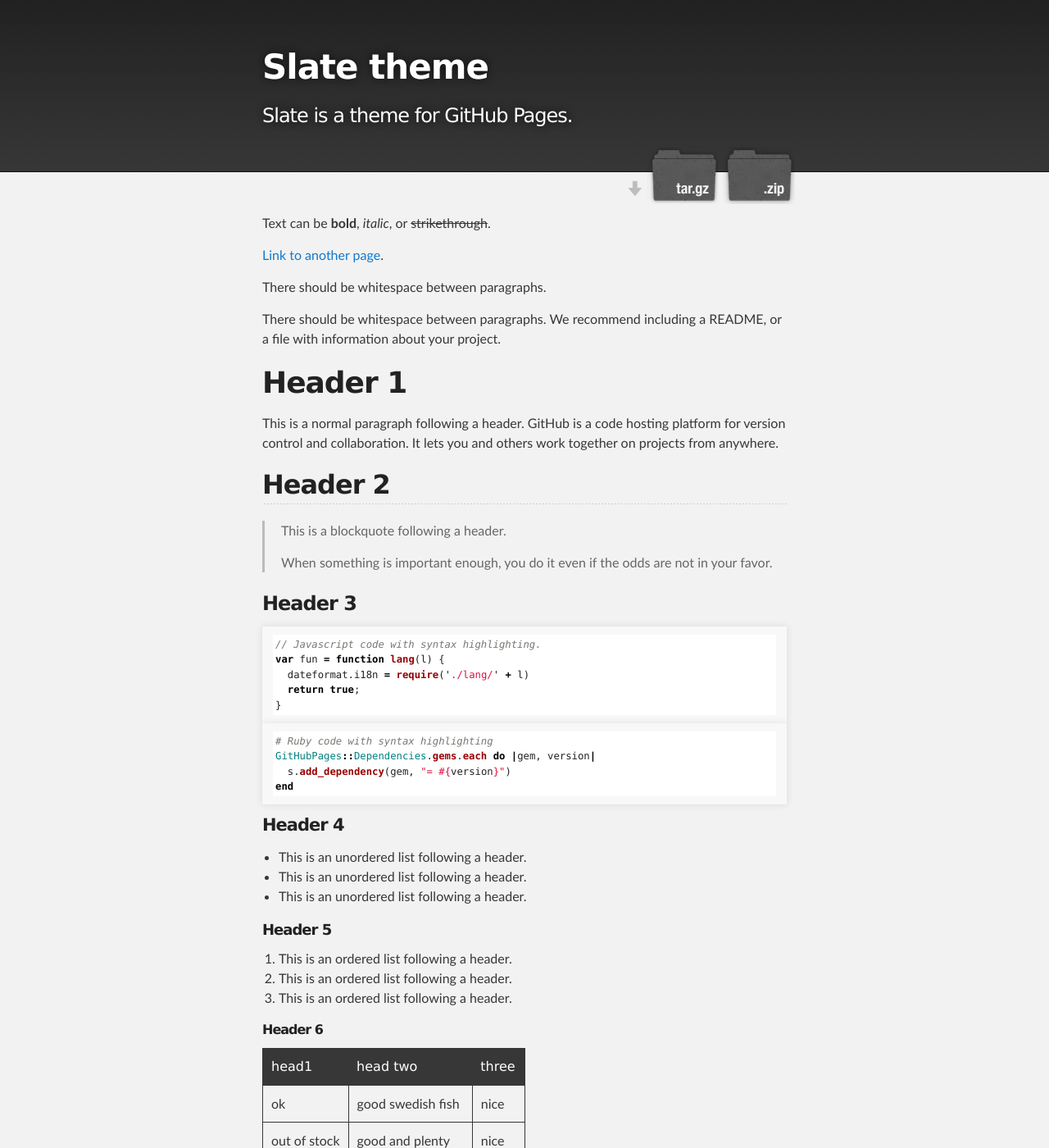
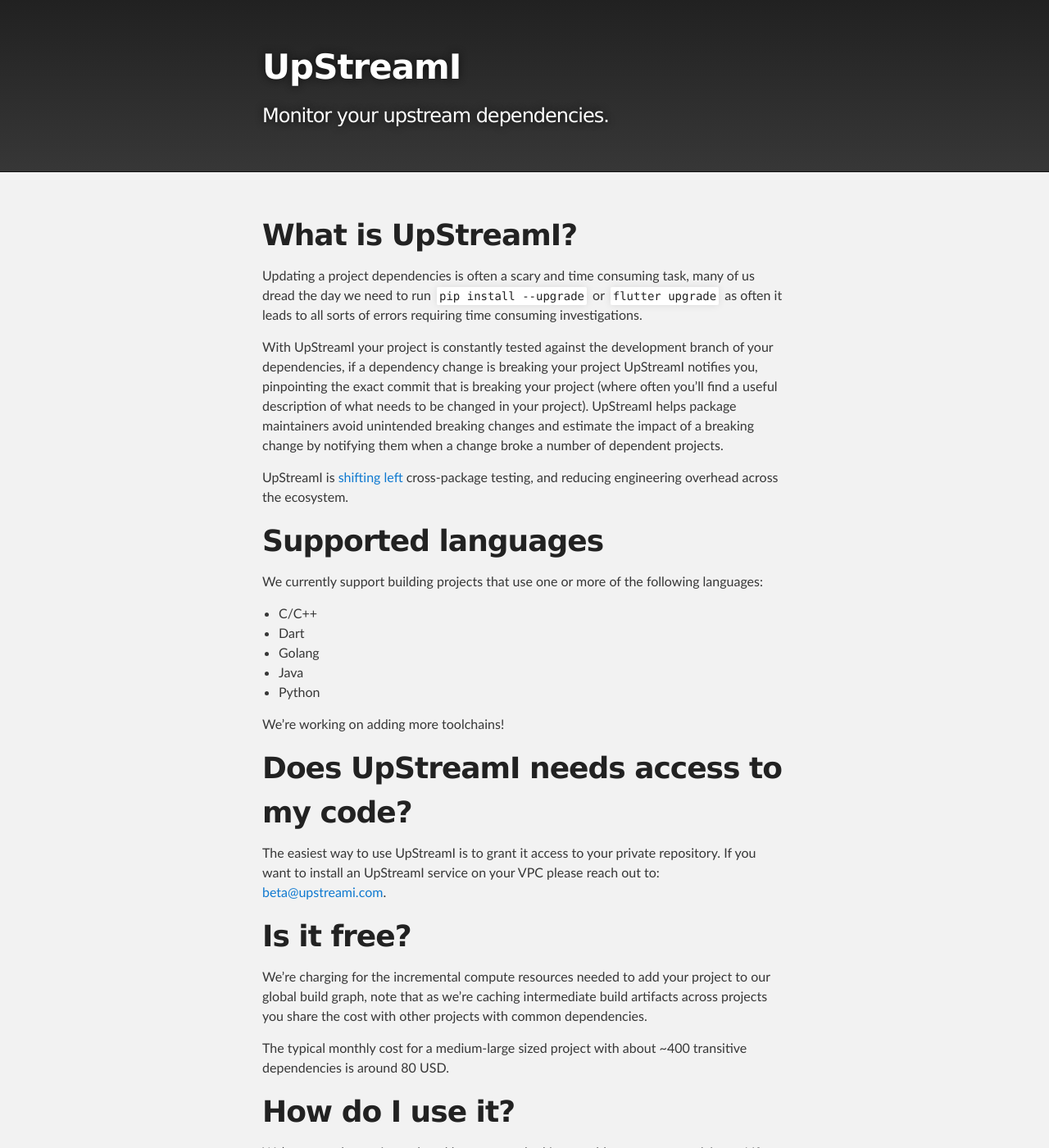
Before and after one commit to upstreami/upstreami.github.io, a Jekyll site: the page built from index.md, in a window 1280 px wide and 1400 px high. Shown: the whole window at 82% size. Built offline with Jekyll 4.4.1, drawn with Linux system fonts in a browser that asks for light colours; our own code applies the rules of GitHub Pages for plain Markdown files; some of the changed text lies outside the part shown.

Commit message:
UpStreamI beta page

````diff
--- a/_config.yml
+++ b/_config.yml
@@ -1,5 +1,7 @@
-title: Slate theme
-description: Slate is a theme for GitHub Pages.
-show_downloads: true
+title: UpStreamI
+description: Monitor your upstream dependencies.
+show_downloads: false
 google_analytics:
 theme: jekyll-theme-slate
+github:
+  is_project_page: false
--- a/index.md
+++ b/index.md
@@ -2,122 +2,42 @@
 layout: default
 ---
 
-Text can be **bold**, _italic_, or ~~strikethrough~~.
 
-[Link to another page](./another-page.html).
+# What is UpStreamI?
 
-There should be whitespace between paragraphs.
+Updating a project dependencies is often a scary and time consuming task, many of us dread the day we need to run `pip install --upgrade` or `flutter upgrade` as often it leads to all sorts of errors requiring time consuming investigations.
 
-There should be whitespace between paragraphs. We recommend including a README, or a file with information about your project.
+With UpStreamI your project is constantly tested against the development branch of your dependencies, if a dependency change is breaking your project UpStreamI notifies you, pinpointing the exact commit that is breaking your project (where often you'll find a useful description of what needs to be changed in your project). UpStreamI helps package maintainers avoid unintended breaking changes and estimate the impact of a breaking change by notifying them when a change broke a number of dependent projects.
 
-# Header 1
+UpStreamI is [shifting left](https://en.wikipedia.org/wiki/Shift-left_testing) cross-package testing, and reducing engineering overhead across the ecosystem.
 
-This is a normal paragraph following a header. GitHub is a code hosting platform for version control and collaboration. It lets you and others work together on projects from anywhere.
+# Supported languages
 
-## Header 2
+We currently support building projects that use one or more of the following languages:
+  - C/C++
+  - Dart
+  - Golang
+  - Java
+  - Python
 
-> This is a blockquote following a header.
->
-> When something is important enough, you do it even if the odds are not in your favor.
+We're working on adding more toolchains!
 
-### Header 3
+# Does UpStreamI needs access to my code?
 
-```js
-// Javascript code with syntax highlighting.
-var fun = function lang(l) {
-  dateformat.i18n = require('./lang/' + l)
-  return true;
-}
-```
+The easiest way to use UpStreamI is to grant it access to your private repository.
+If you want to install an UpStreamI service on your VPC please reach out to: <beta@upstreami.com>.
 
-```ruby
-# Ruby code with syntax highlighting
-GitHubPages::Dependencies.gems.each do |gem, version|
-  s.add_dependency(gem, "= #{version}")
-end
-```
+# Is it free?
 
-#### Header 4
+We're charging for the incremental compute resources needed to add your project to our global build graph,
+note that as we're caching intermediate build artifacts across projects you share the cost with other projects with common dependencies.
 
-*   This is an unordered list following a header.
-*   This is an unordered list following a header.
-*   This is an unordered list following a header.
+The typical monthly cost for a medium-large sized project with about ~400 transitive dependencies is around 80 USD.
 
-##### Header 5
+# How do I use it?
 
-1.  This is an ordered list following a header.
-2.  This is an ordered list following a header.
-3.  This is an ordered list following a header.
+We're currently running a closed beta, we are looking to add some more participants!
+If you want to try it out please let us know at <beta@upstreami.com>.
 
-###### Header 6
-
-| head1        | head two          | three |
-|:-------------|:------------------|:------|
-| ok           | good swedish fish | nice  |
-| out of stock | good and plenty   | nice  |
-| ok           | good `oreos`      | hmm   |
-| ok           | good `zoute` drop | yumm  |
-
-### There's a horizontal rule below this.
-
-* * *
-
-### Here is an unordered list:
-
-*   Item foo
-*   Item bar
-*   Item baz
-*   Item zip
-
-### And an ordered list:
-
-1.  Item one
-1.  Item two
-1.  Item three
-1.  Item four
-
-### And a nested list:
-
-- level 1 item
-  - level 2 item
-  - level 2 item
-    - level 3 item
-    - level 3 item
-- level 1 item
-  - level 2 item
-  - level 2 item
-  - level 2 item
-- level 1 item
-  - level 2 item
-  - level 2 item
-- level 1 item
-
-### Small image
-
-![Octocat](https://github.githubassets.com/images/icons/emoji/octocat.png)
-
-### Large image
-
-![Branching](https://guides.github.com/activities/hello-world/branching.png)
-
-
-### Definition lists can be used with HTML syntax.
-
-<dl>
-<dt>Name</dt>
-<dd>Godzilla</dd>
-<dt>Born</dt>
-<dd>1952</dd>
-<dt>Birthplace</dt>
-<dd>Japan</dd>
-<dt>Color</dt>
-<dd>Green</dd>
-</dl>
-
-```
-Long, single-line code blocks should not wrap. They should horizontally scroll if they are too long. This line should be long enough to demonstrate this.
-```
-
-```
-The final element.
-```
+# Get in touch
+Feel free to reach out at <beta@upstreami.com>
````
Also changed, not shown: another-page.md (deleted, +0 -9 lines), README.md (deleted).
